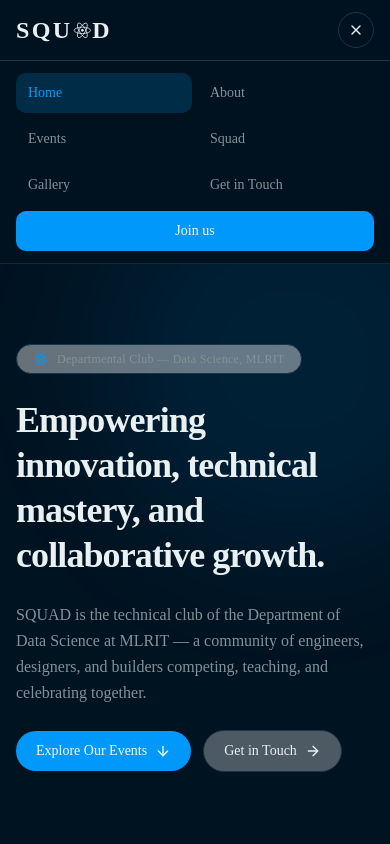
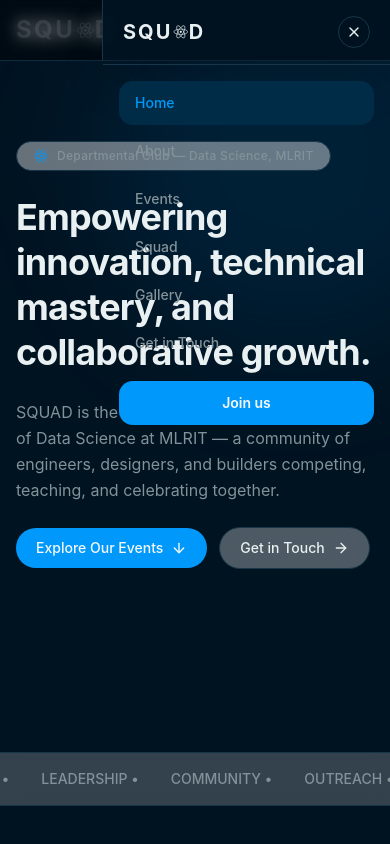
Before and after one commit to kolli-dhanush-reddy/squad-mlrit, a Next.js app: page / in a window 390 px wide. Both pictures are taken after a click on the button "Open menu". Shown: the top 844 px of the page. Built offline with nearby package versions, Linux system fonts and the light colour scheme.

Commit message:
ui: Plus Jakarta Sans font, press scale, slide-in mobile nav

```diff
--- a/app/globals.css
+++ b/app/globals.css
@@ -43,8 +43,8 @@
   --radius-2xl: calc(var(--radius) * 1.8);
   --radius-3xl: calc(var(--radius) * 2.2);
   --radius-4xl: calc(var(--radius) * 2.6);
-  --font-sans: 'Times New Roman', Times, ui-serif, serif;
-  --font-display: 'Times New Roman', Times, ui-serif, serif;
+  --font-sans: var(--font-jakarta), 'Plus Jakarta Sans', ui-sans-serif, system-ui, sans-serif;
+  --font-display: var(--font-jakarta), 'Plus Jakarta Sans', ui-sans-serif, system-ui, sans-serif;
 }
 
 :root {
@@ -101,6 +101,14 @@
   h1, h2, h3, h4, h5 {
     font-family: var(--font-display);
   }
+
+  /* Smooth press effect on all interactive elements */
+  a, button {
+    transition: transform 0.15s ease, opacity 0.15s ease;
+  }
+  a:active, button:active {
+    transform: scale(0.96);
+  }
 }
 
 /* Hide native cursor on pointer devices so the custom cursor takes over */
--- a/app/layout.tsx
+++ b/app/layout.tsx
@@ -1,11 +1,19 @@
 import { Analytics } from '@vercel/analytics/next'
 import type { Metadata, Viewport } from 'next'
+import { Plus_Jakarta_Sans } from 'next/font/google'
 import { AdminPanel } from '@/components/admin-panel'
 import { Navbar } from '@/components/navbar'
 import { Footer } from '@/components/footer'
 import { CustomCursor } from '@/components/custom-cursor'
 import { LayoutWrapper } from '@/components/layout-wrapper'
 import './globals.css'
+
+const jakarta = Plus_Jakarta_Sans({
+  subsets: ['latin'],
+  variable: '--font-jakarta',
+  display: 'swap',
+  weight: ['400', '500', '600', '700', '800'],
+})
 
 export const metadata: Metadata = {
   title: 'SQUAD — College Technical Club',
@@ -40,7 +48,7 @@ export default function RootLayout({
       style={{ colorScheme: 'dark' }}
       className=""
     >
-      <body className="antialiased">
+      <body className={`antialiased ${jakarta.variable}`}>
         <CustomCursor />
         <LayoutWrapper>
           <Navbar />
--- a/components/navbar.tsx
+++ b/components/navbar.tsx
@@ -67,17 +67,39 @@ export function Navbar() {
         </button>
       </nav>
 
-      {/* Mobile menu */}
+      {/* Mobile backdrop + slide-in menu */}
       <AnimatePresence>
         {open && (
+          <>
+            {/* Blurred backdrop */}
             <motion.div
-            className="overflow-hidden border-t border-border bg-background/95 backdrop-blur-md lg:hidden"
-            initial={{ height: 0, opacity: 0 }}
-            animate={{ height: "auto", opacity: 1 }}
-            exit={{ height: 0, opacity: 0 }}
-            transition={{ duration: 0.25, ease: "easeInOut" }}
+              className="fixed inset-0 z-[7999] bg-black/40 backdrop-blur-sm lg:hidden"
+              initial={{ opacity: 0 }}
+              animate={{ opacity: 1 }}
+              exit={{ opacity: 0 }}
+              transition={{ duration: 0.2 }}
+              onClick={() => setOpen(false)}
+            />
+            {/* Slide-in panel */}
+            <motion.div
+              className="fixed right-0 top-0 z-[8001] h-full w-72 border-l border-border bg-background/95 backdrop-blur-xl shadow-2xl lg:hidden flex flex-col"
+              initial={{ x: "100%" }}
+              animate={{ x: 0 }}
+              exit={{ x: "100%" }}
+              transition={{ type: "spring", stiffness: 300, damping: 30 }}
             >
-            <ul className="grid grid-cols-2 gap-1.5 px-4 py-3">
+              <div className="flex items-center justify-between border-b border-border px-5 py-4">
+                <SquadWordmark tone="dark" className="text-xl" />
+                <button
+                  type="button"
+                  className="flex h-8 w-8 items-center justify-center rounded-full border border-border text-foreground"
+                  onClick={() => setOpen(false)}
+                  aria-label="Close menu"
+                >
+                  <X className="h-4 w-4" />
+                </button>
+              </div>
+              <ul className="flex flex-col gap-1 px-4 py-4 flex-1">
                 {NAV_TABS.map((tab) => {
                   const isActive = pathname === `/${tab.id}` || (tab.id === "home" && pathname === "/")
                   return (
@@ -86,7 +108,7 @@ export function Navbar() {
                         href={tab.id === "home" ? "/" : `/${tab.id}`}
                         onClick={() => setOpen(false)}
                         className={cn(
-                        "block w-full rounded-lg px-3 py-2.5 text-left text-sm font-medium transition-colors",
+                          "flex w-full items-center rounded-xl px-4 py-3 text-sm font-medium transition-colors",
                           isActive
                             ? "bg-accent text-primary"
                             : "text-muted-foreground hover:bg-secondary hover:text-foreground",
@@ -97,17 +119,18 @@ export function Navbar() {
                     </li>
                   )
                 })}
-              <li className="col-span-2">
+              </ul>
+              <div className="px-4 pb-6">
                 <Link
                   href="/join"
                   onClick={() => setOpen(false)}
-                  className="block w-full rounded-lg bg-primary px-3 py-2.5 text-center text-sm font-medium text-primary-foreground transition-colors hover:bg-primary/90"
+                  className="block w-full rounded-xl bg-primary px-4 py-3 text-center text-sm font-semibold text-primary-foreground transition-colors hover:bg-primary/90"
                 >
                   Join us
                 </Link>
-              </li>
-            </ul>
+              </div>
             </motion.div>
+          </>
         )}
       </AnimatePresence>
     </header>
```
Lines whose indentation alone changed are shown as unchanged.
